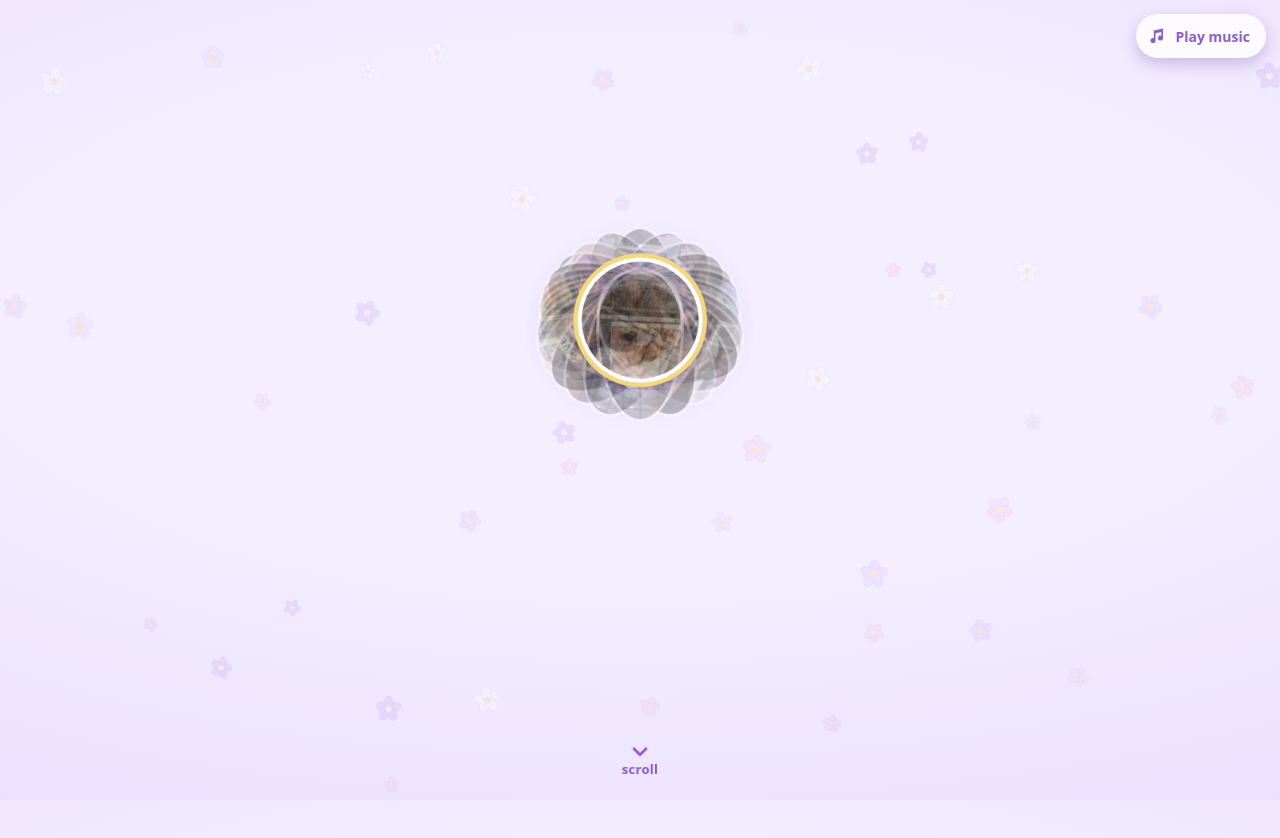
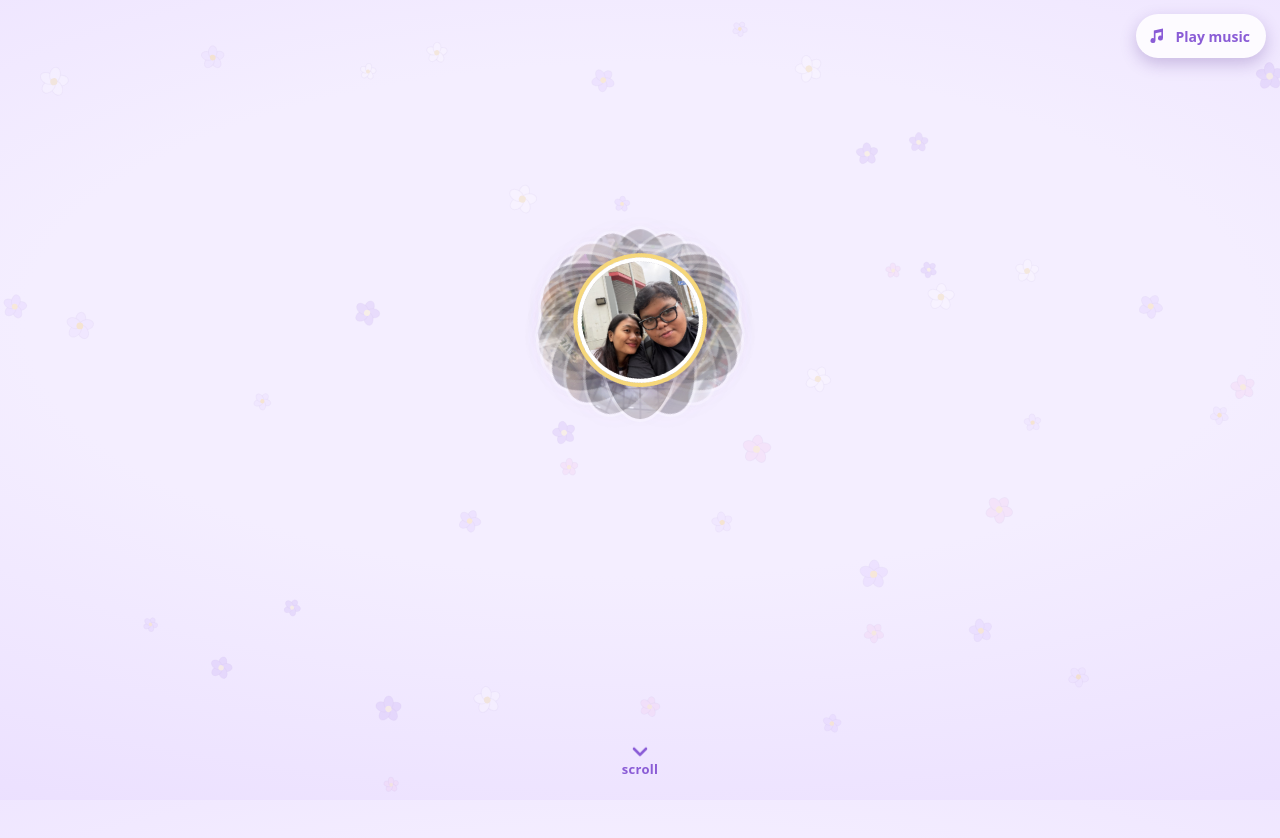
Before and after one commit to kurtnikoli/ilovemygf, a plain HTML site: page index.html in a window 1280 px wide. Shown: the top 838 px of the page. Drawn offline with Linux system fonts and the light colour scheme; files whose address does not match are found by name.

Commit message:
Add files via upload

```diff
--- a/index.html
+++ b/index.html
@@ -129,8 +129,8 @@ button{font:inherit;color:inherit;cursor:pointer}
 <script>
 {
 /* ============ EDIT HERE ============ */
-const CENTER = "photos/24.jpg";   // photo in the middle of the flower
-const PHOTOS = Array.from({length: 30}, (_, i) => `photos/${String(i + 1).padStart(2, "0")}.jpg`);
+const CENTER = "24.jpg";   // photo in the middle of the flower
+const PHOTOS = Array.from({length: 30}, (_, i) => `${String(i + 1).padStart(2, "0")}.jpg`);
 /* =================================== */
 
 document.documentElement.classList.add("js");
```
